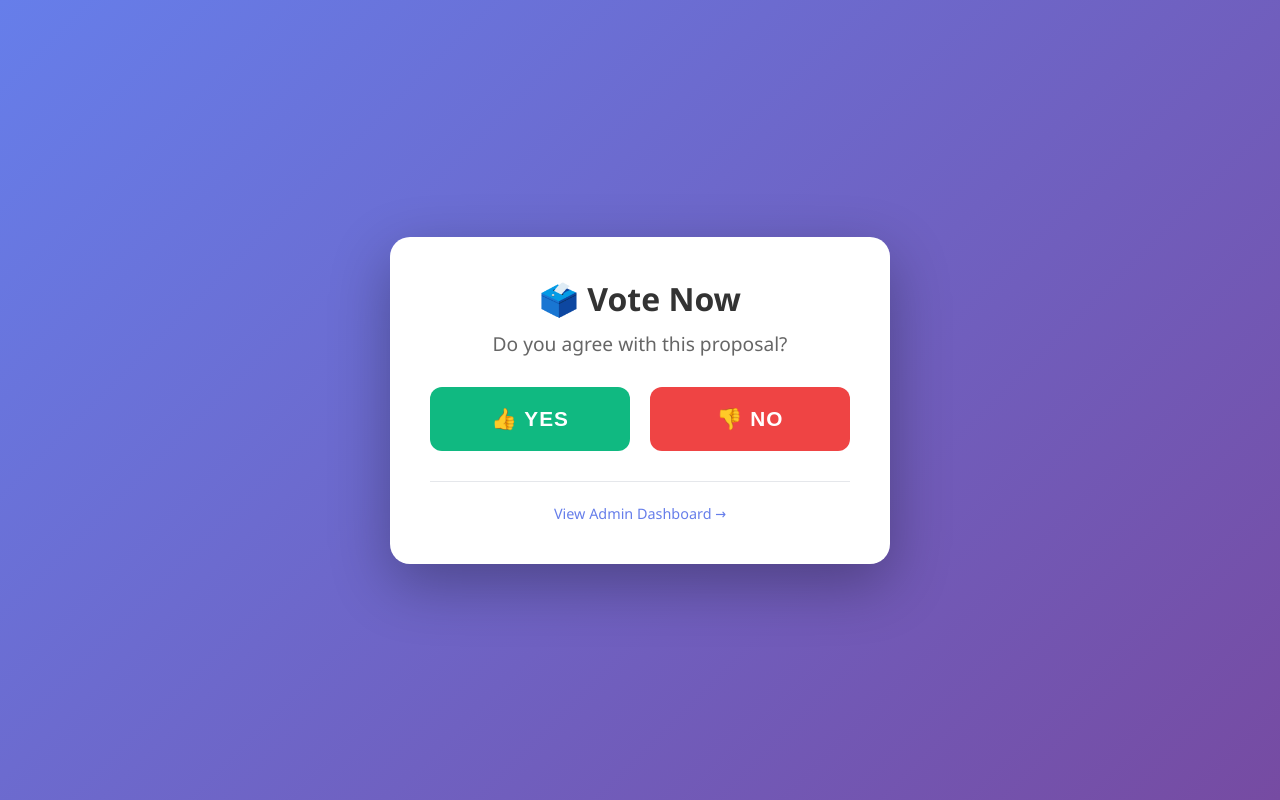
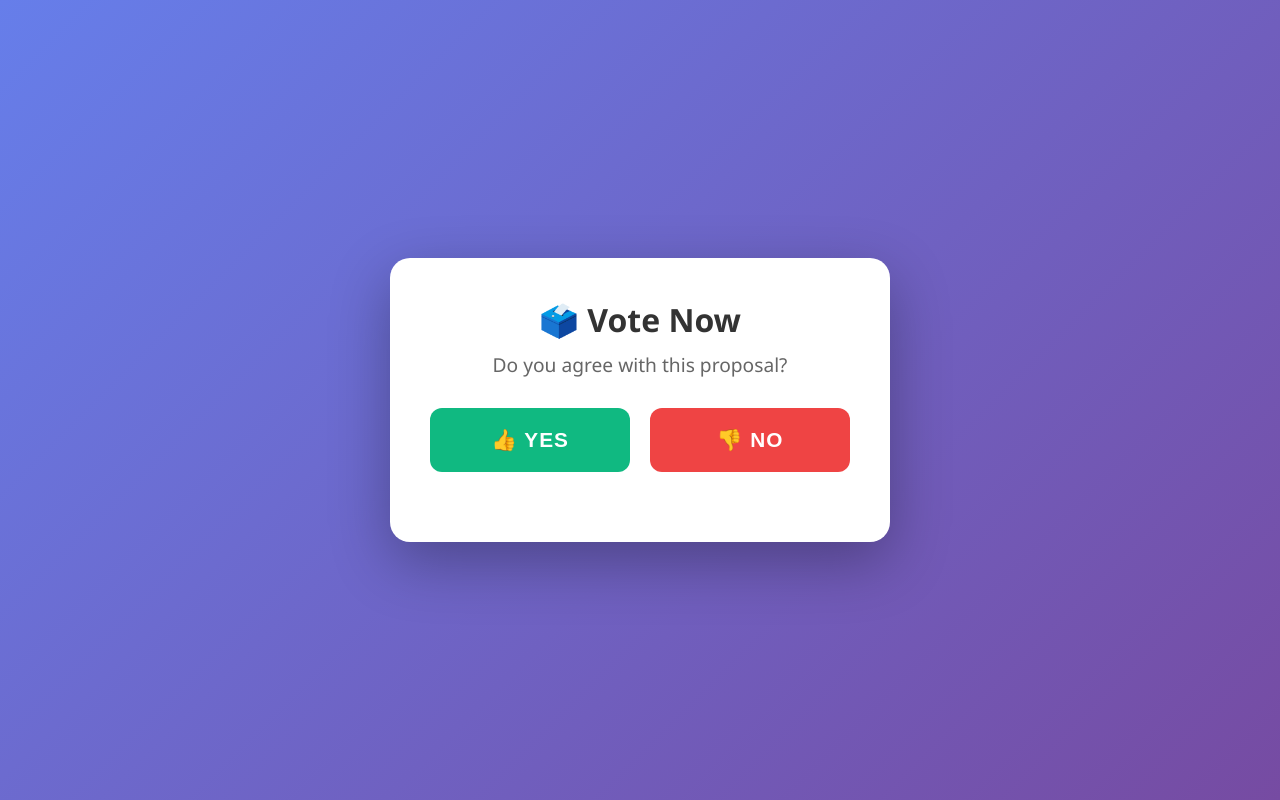
Before and after one commit to traidattron/voting-app, a website: page public/index.html in a window 1280 px wide. Drawn offline with Linux system fonts and the light colour scheme; no server answers.

Commit message:
remove info admin page from public page

```diff
--- a/public/index.html
+++ b/public/index.html
@@ -155,10 +155,6 @@
 
     <div class="current-vote" id="currentVote"></div>
     <div class="status-message" id="statusMessage"></div>
-
-    <div class="admin-link">
-      <a href="/admin">View Admin Dashboard →</a>
-    </div>
   </div>
 
   <script>
```
